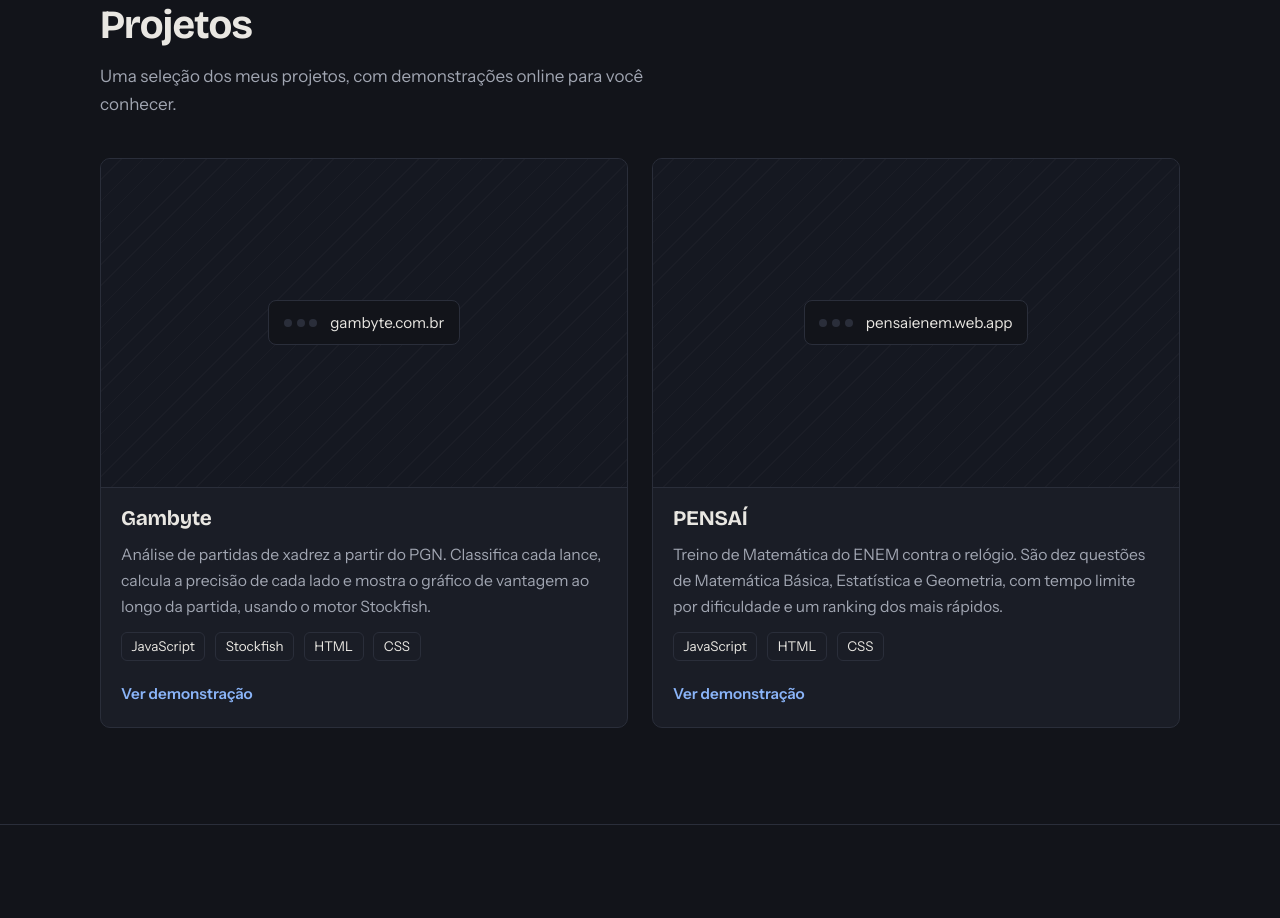
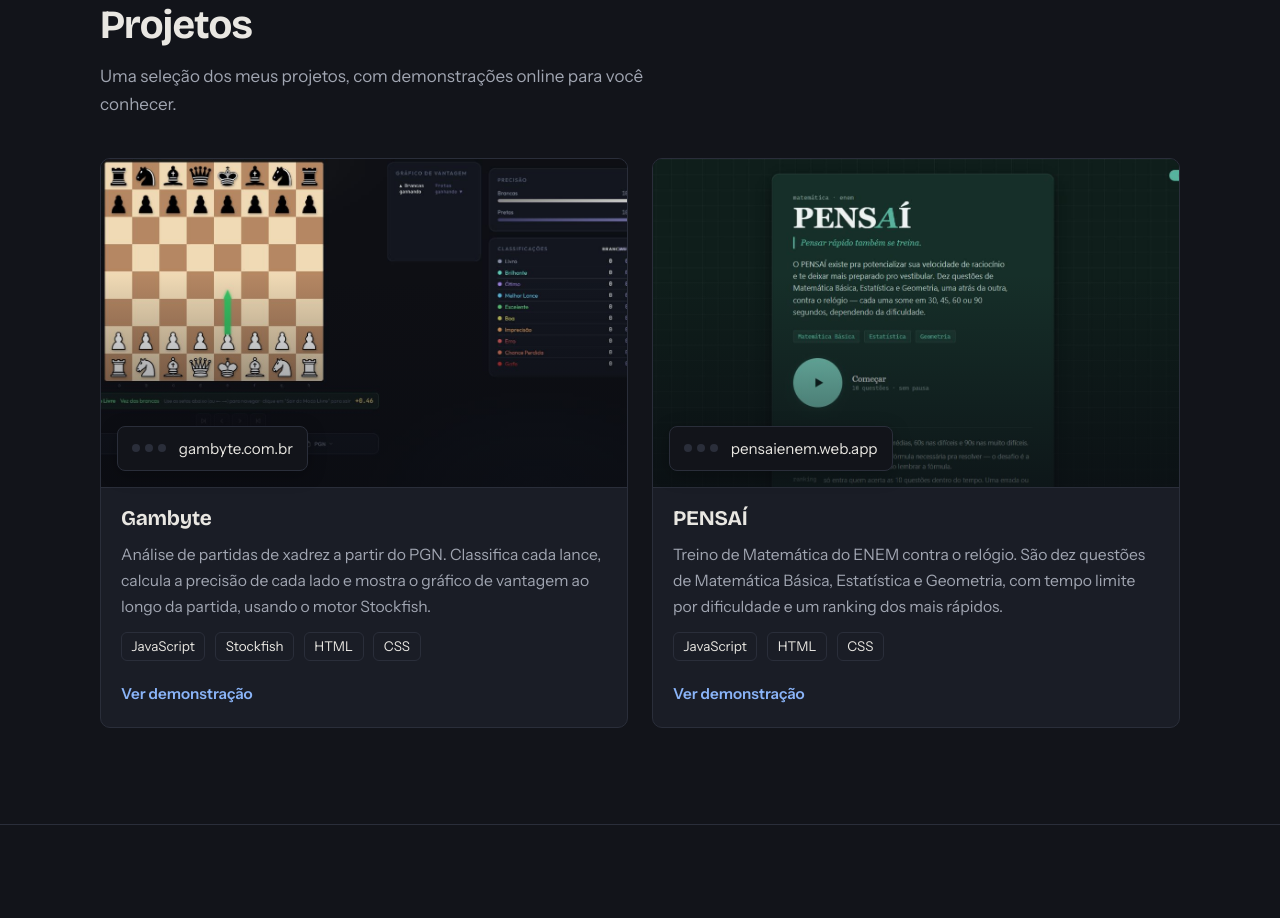
Before and after one commit to fidamaa/fidamaa.github.io, a plain HTML site: page index.html in a window 1280 px wide. Shown: the part 873-1791 px from the top of the page. Drawn offline with nearby package versions, Linux system fonts and the light colour scheme.

Commit message:
Adiciona capturas reais aos cards dos projetos

```diff
--- a/css/style.css
+++ b/css/style.css
@@ -116,6 +116,9 @@
 .card:hover { transform: translateY(-3px); border-color: var(--accent); }
 .card-media { position: relative; aspect-ratio: 16 / 10; background: #151821; border-bottom: 1px solid var(--line); }
 .card-media img { width: 100%; height: 100%; object-fit: cover; }
+.card-media.has-preview img { object-position: top; }
+.card-media.has-preview::after { content: ""; position: absolute; inset: 0; background: linear-gradient(transparent 35%, rgba(10,12,18,.7)); pointer-events: none; }
+.preview-address { position: absolute; bottom: 1rem; left: 1rem; right: 1rem; width: fit-content; z-index: 1; background: rgba(18,20,26,.94); box-shadow: 0 4px 18px #0004; }
 .card-media.is-empty {
   display: grid; place-items: center; color: var(--muted); font-size: .9rem;
   background-image: repeating-linear-gradient(135deg, transparent 0 14px, rgba(255,255,255,.025) 14px 15px);
--- a/index.html
+++ b/index.html
@@ -22,7 +22,7 @@
   <link rel="preconnect" href="https://fonts.googleapis.com">
   <link rel="preconnect" href="https://fonts.gstatic.com" crossorigin>
   <link href="https://fonts.googleapis.com/css2?family=Bricolage+Grotesque:opsz,wght@12..96,500;12..96,700&family=Instrument+Sans:wght@400;500;600&display=swap" rel="stylesheet">
-  <link rel="stylesheet" href="css/style.css?v=2">
+  <link rel="stylesheet" href="css/style.css?v=3">
 </head>
 <body>
   <a class="skip-link" href="#conteudo">Pular para o conteúdo</a>
@@ -136,6 +136,6 @@
     </div>
   </footer>
 
-  <script src="js/script.js?v=2"></script>
+  <script src="js/script.js?v=3"></script>
 </body>
 </html>
--- a/js/script.js
+++ b/js/script.js
@@ -15,7 +15,7 @@
     title: "Gambyte",
     description: "Análise de partidas de xadrez a partir do PGN. Classifica cada lance, calcula a precisão de cada lado e mostra o gráfico de vantagem ao longo da partida, usando o motor Stockfish.",
     tech: ["JavaScript", "Stockfish", "HTML", "CSS"],
-    image: "",
+    image: "assets/images/projetos/gambyte.png",
     demo: "https://gambyte.com.br",
     repo: ""
   },
@@ -23,7 +23,7 @@
     title: "PENSAÍ",
     description: "Treino de Matemática do ENEM contra o relógio. São dez questões de Matemática Básica, Estatística e Geometria, com tempo limite por dificuldade e um ranking dos mais rápidos.",
     tech: ["JavaScript", "HTML", "CSS"],
-    image: "",
+    image: "assets/images/projetos/pensai.png",
     demo: "https://pensaienem.web.app",
     repo: ""
   }
@@ -51,7 +51,7 @@
   const exampleBadge = p.placeholder ? '<span class="badge">Exemplo, substituir</span>' : "";
   let media;
   if (p.image) {
-    media = `<div class="card-media"><img src="${escapeHTML(p.image)}" alt="Captura de tela do projeto ${escapeHTML(p.title)}" loading="lazy" width="640" height="400">${exampleBadge}</div>`;
+    media = `<div class="card-media has-preview"><img src="${escapeHTML(p.image)}" alt="Captura de tela do projeto ${escapeHTML(p.title)}" loading="lazy" width="640" height="400">${host ? `<div class="site-frame preview-address"><span class="dots" aria-hidden="true"><i></i><i></i><i></i></span><span class="host">${escapeHTML(host)}</span></div>` : ""}${exampleBadge}</div>`;
   } else if (host) {
     // Sem imagem: mostra uma "janela de navegador" com o endereço do site
     media = `<div class="card-media is-site" aria-hidden="true"><div class="site-frame"><span class="dots"><i></i><i></i><i></i></span><span class="host">${escapeHTML(host)}</span></div></div>`;
```
Also changed, not shown: assets/images/projetos/gambyte.png (added), assets/images/projetos/pensai.png (added).
